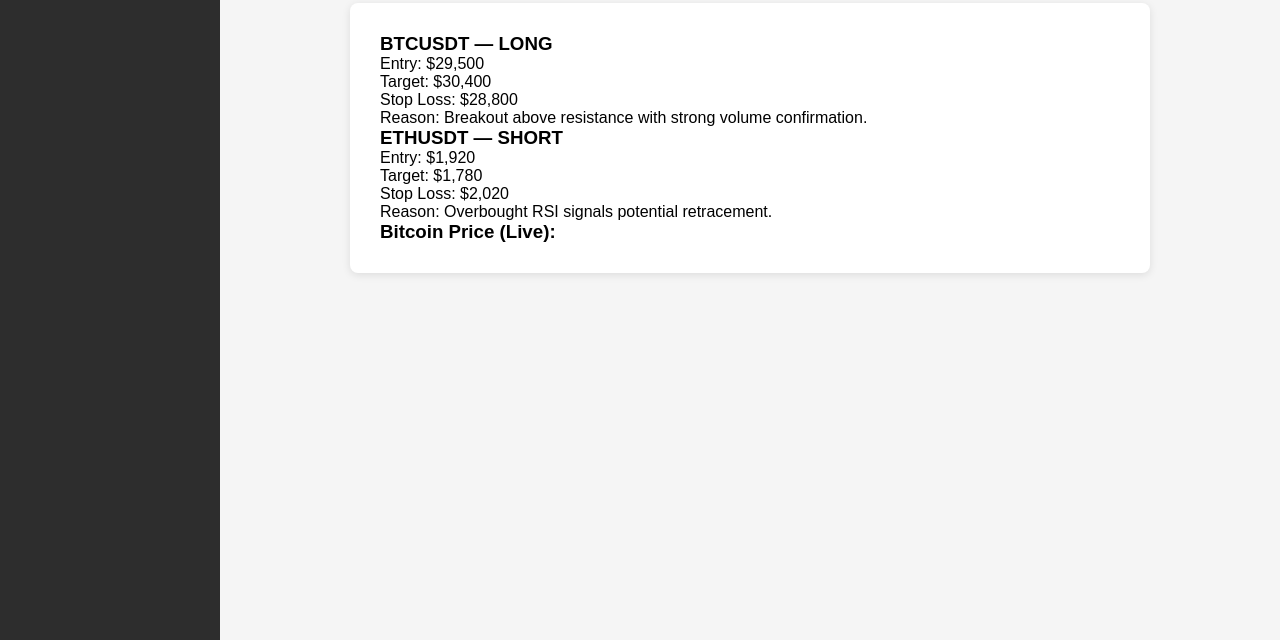
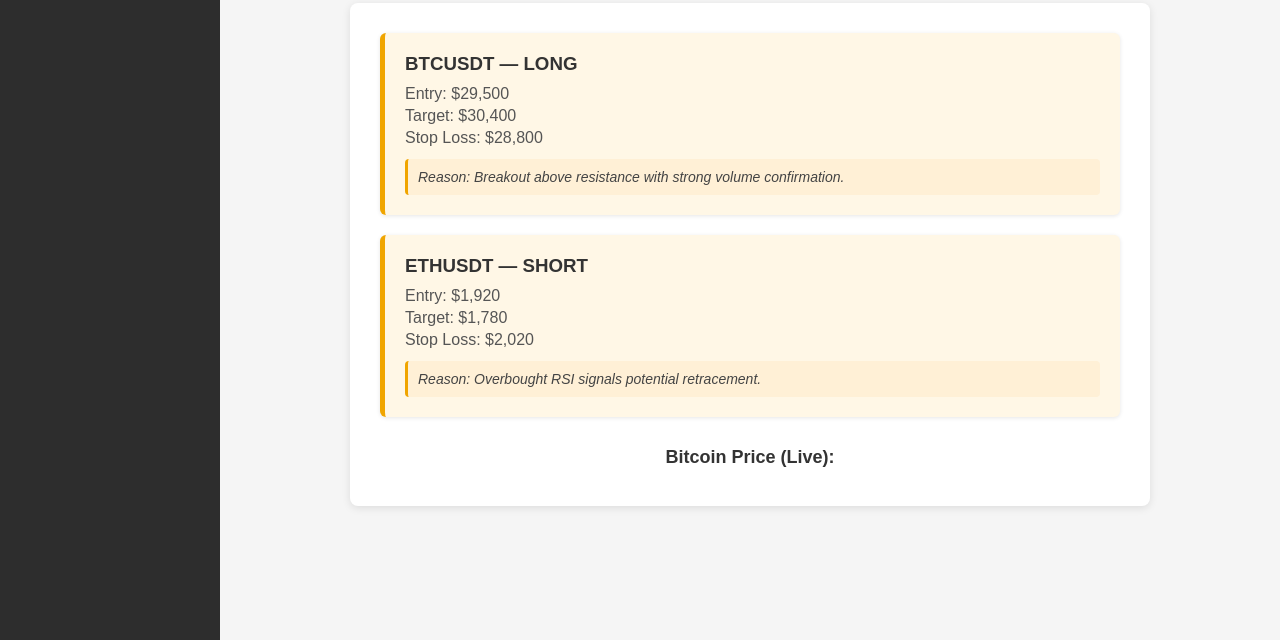
Before and after one commit to Yehunda/proculus-app, a plain HTML site: page public/panel.html in a window 1280 px wide. Shown: the part 160-800 px from the top of the page. Drawn offline with Linux system fonts and the light colour scheme.

Commit message:
Update panel.css

```diff
--- a/public/panel.css
+++ b/public/panel.css
@@ -3,41 +3,34 @@
   padding: 0;
   box-sizing: border-box;
 }
-
 body {
   font-family: Arial, sans-serif;
   display: flex;
   height: 100vh;
   background-color: #f5f5f5;
 }
-
 .sidebar {
   width: 220px;
   background-color: #2d2d2d;
   color: #fff;
   padding: 20px;
 }
-
 .sidebar .logo {
   font-size: 20px;
   font-weight: bold;
   color: #c2b280;
   margin-bottom: 30px;
 }
-
 .sidebar ul {
   list-style: none;
 }
-
 .sidebar ul li {
   margin: 15px 0;
   cursor: pointer;
 }
-
 .sidebar ul li:hover {
   color: #c2b280;
 }
-
 .content {
   flex: 1;
   padding: 40px;
@@ -46,7 +39,6 @@ body {
   align-items: center;
   overflow-y: auto;
 }
-
 .panel-header {
   display: flex;
   flex-direction: column;
@@ -54,25 +46,57 @@ body {
   margin-top: 40px;
   margin-bottom: 20px;
 }
-
 .panel-header h1 {
   font-size: 32px;
   font-weight: bold;
   color: #333;
   margin: 0;
 }
-
 .panel-header p {
   font-size: 16px;
   color: #666;
   margin-top: 8px;
 }
-
 .panel-content {
   width: 100%;
   max-width: 800px;
   background-color: #fff;
   padding: 30px;
   border-radius: 8px;
-  box-shadow: 0 2px 8px rgba(0, 0, 0, 0.1);
+  box-shadow: 0 2px 8px rgba(0,0,0,0.1);
 }
+.signal-box {
+  background-color: #fff7e6;
+  border-left: 5px solid #f0a500;
+  padding: 20px;
+  margin-bottom: 20px;
+  border-radius: 6px;
+  box-shadow: 0 1px 4px rgba(0,0,0,0.1);
+}
+.signal-box h3 {
+  margin-bottom: 10px;
+  color: #333;
+}
+.signal-box p {
+  margin: 4px 0;
+  color: #555;
+}
+.signal-comment {
+  margin-top: 12px;
+  font-style: italic;
+  font-size: 14px;
+  color: #444;
+  background-color: #fff0d6;
+  padding: 10px;
+  border-radius: 4px;
+  border-left: 3px solid #f0a500;
+}
+.price-widget {
+  margin-top: 30px;
+  text-align: center;
+}
+.price-widget h3 {
+  font-size: 18px;
+  margin-bottom: 8px;
+  color: #333;
+}
```
